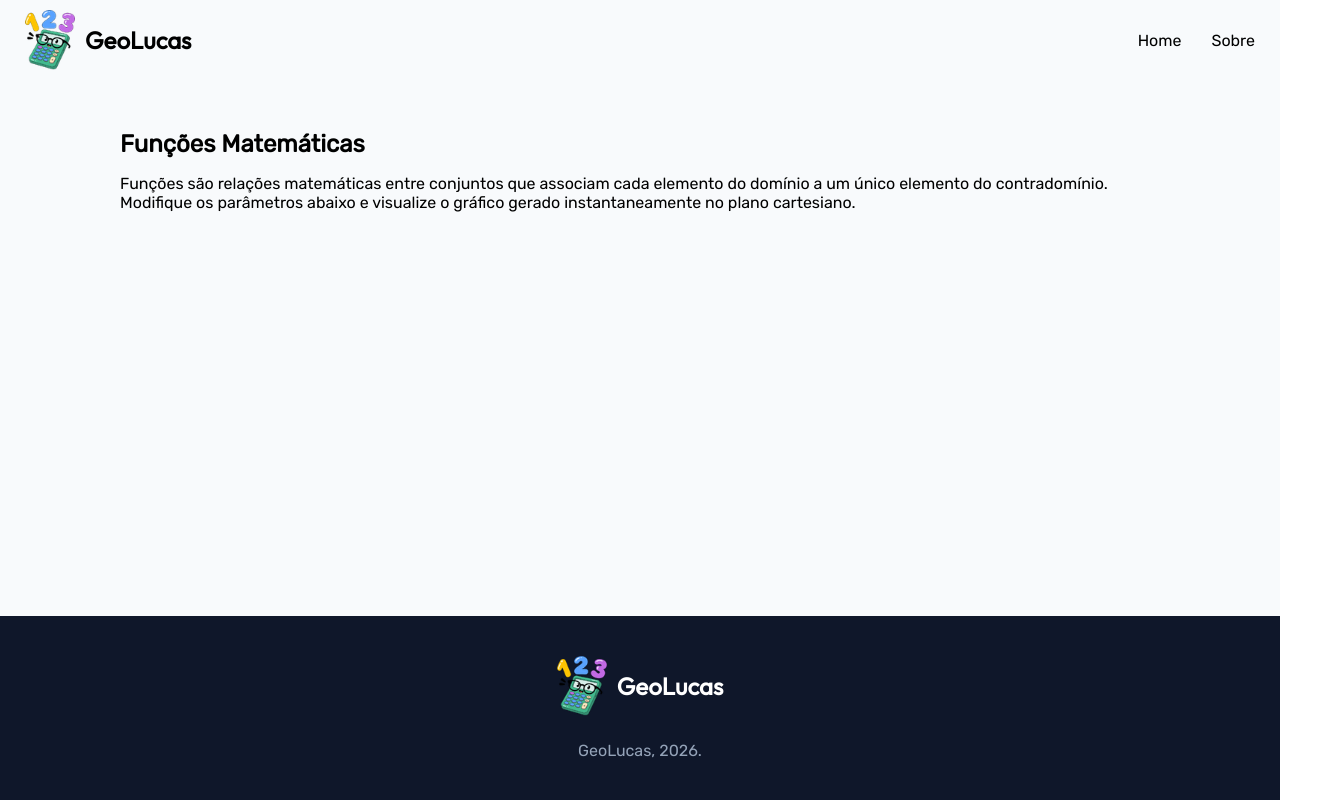
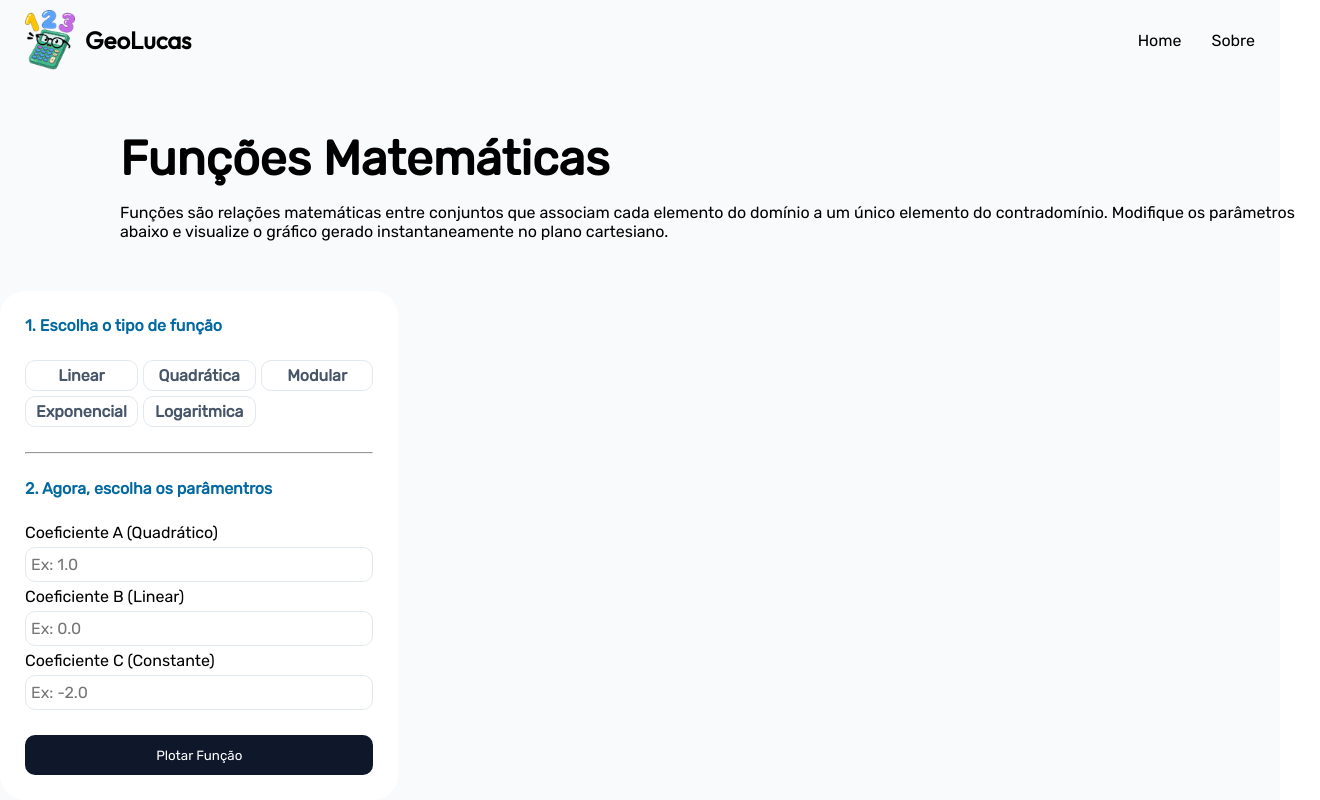
Before and after one commit to LucasBoaratti/GeoLucas, a React (Vite) app: page /funcoes in a window 1280 px wide. Shown: the top 800 px of the page, 1320 px wide, since content can reach past the window. Built offline with nearby package versions, Linux system fonts and the light colour scheme.

Commit message:
Componentes de introdução de módulo e de input de funções finalizados e edições feitas na página de funçoes.

```diff
--- /dev/null
+++ b/src/Components/Funcoes/InputFuncoes/InputFuncoes.module.scss
@@ -0,0 +1,66 @@
+.containerInputFuncoes {
+    display: flex;
+    flex-direction: column;
+    justify-content: center;
+    gap: 1.5625rem;
+    padding: 1.5625rem;
+    border-radius: var(--borda-cards);
+    background-color: #fff;
+
+    .topico {
+        font-weight: bold;
+        color: var(--cor-fonte-primaria);
+    }
+
+    .categorias {
+        display: grid;
+        grid-template-columns: repeat(3, 1fr);
+        justify-content: center;
+        align-items: center;
+        gap: 5px;
+
+        .botao {
+            padding: 5px 10px;
+            font-size: var(--tamanho-fonte-geral);
+            font-weight: bold;
+            border-radius: var(--borda-botoes);
+            color: #475569;
+            cursor: pointer;
+        }
+    }
+
+    .coeficientes {
+        display: flex;
+        flex-direction: column;
+        gap: 5px;
+
+        .input {
+            display: flex;
+            flex-direction: column;
+            gap: 5px;
+
+            .coeficienteInput {
+                height: 2.1875rem;
+                border-radius: var(--borda-botoes);
+                border: 1px solid #E2E8F0;
+                padding-left: 5px;
+                font-size: var(--tamanho-fonte-geral);
+            }
+        }
+    }
+
+    .botaoFuncao {
+        display: flex;
+        justify-content: center;
+
+        .botaoPlotarFuncao {
+            width: 100%;
+            height: 2.5rem;
+            background-color: var(--cor-rodape);
+            color: #fff;
+            border-radius: var(--borda-botoes);
+            border: none;
+            cursor: pointer;
+        }
+    }
+}
--- /dev/null
+++ b/src/Components/Funcoes/InputFuncoes/InputFuncoes.tsx
@@ -0,0 +1,94 @@
+import styles from "./InputFuncoes.module.scss";
+import { useState } from "react";
+
+export function InputFuncoes() {
+    // Estado para verificar se o botão está marcado
+    const [linearMarcado, setLinearMarcado] = useState<boolean>(false);
+    const [quadraticaMarcada, setQuadraticaMarcada] = useState<boolean>(false);
+    const [modularMarcado, setModularMarcado] = useState<boolean>(false);
+    const [exponencialMarcado, setExponencialMarcado] = useState<boolean>(false);
+    const [logaritmicaMarcada, setLogaritmicaMarcada] = useState<boolean>(false);
+
+    return (
+        <section className={styles.containerInputFuncoes}>
+            <p className={styles.topico}>1. Escolha o tipo de função</p>
+            <div className={styles.categorias}>
+                <button
+                    type="button"
+                    className={styles.botao}
+                    onClick={() => setLinearMarcado(!linearMarcado)}
+                    // Estilização interna do botão para ver se ele foi marcado ou não
+                    style={{
+                        backgroundColor: linearMarcado ? "var(--cor-primaria)" : "#fff",
+                        border: linearMarcado ? "1px solid var(--cor-fonte-primaria)" : "1px solid #E2E8F0",
+                        color: linearMarcado ? "var(--cor-fonte-primaria)" : "",
+                    }}>
+                        Linear
+                    </button>
+                <button
+                    type="button"
+                    className={styles.botao}
+                    onClick={() => setQuadraticaMarcada(!quadraticaMarcada)}
+                    style={{
+                        backgroundColor: quadraticaMarcada ? "var(--cor-primaria)" : "#fff",
+                        border: quadraticaMarcada ? "1px solid var(--cor-fonte-primaria)" : "1px solid #E2E8F0",
+                        color: quadraticaMarcada ? "var(--cor-fonte-primaria)" : "",
+                    }}>
+                        Quadrática
+                    </button>
+                <button
+                    type="button"
+                    className={styles.botao}
+                    onClick={() => setModularMarcado(!modularMarcado)}
+                    style={{
+                        backgroundColor: modularMarcado ? "var(--cor-primaria)" : "#fff",
+                        border: modularMarcado ? "1px solid var(--cor-fonte-primaria)" : "1px solid #E2E8F0",
+                        color: modularMarcado ? "var(--cor-fonte-primaria)" : "",
+                    }}>
+                        Modular
+                    </button>
+                <button
+                    type="button"
+                    className={styles.botao}
+                    onClick={() => setExponencialMarcado(!exponencialMarcado)}
+                    style={{
+                        backgroundColor: exponencialMarcado ? "var(--cor-primaria)" : "#fff",
+                        border: exponencialMarcado ? "1px solid var(--cor-fonte-primaria)" : "1px solid #E2E8F0",
+                        color: exponencialMarcado ? "var(--cor-fonte-primaria)" : "",
+                    }}>
+                        Exponencial
+                    </button>
+                <button
+                    type="button"
+                    className={styles.botao}
+                    onClick={() => setLogaritmicaMarcada(!logaritmicaMarcada)}
+                    style={{
+                        backgroundColor: logaritmicaMarcada ? "var(--cor-primaria)" : "#fff",
+                        border: logaritmicaMarcada ? "1px solid var(--cor-fonte-primaria)" : "1px solid #E2E8F0",
+                        color: logaritmicaMarcada ? "var(--cor-fonte-primaria)" : "",
+                    }}>
+                        Logaritmica
+                    </button>
+            </div>
+            <hr />
+            <p className={styles.topico}>2. Agora, escolha os parâmentros</p>
+            <div className={styles.coeficientes}>
+                <div className={styles.input}>
+                    <label htmlFor="coeficienteA">Coeficiente A (Quadrático)</label>
+                    <input type="number" name="coeficienteA" id="coeficienteA" placeholder="Ex: 1.0" className={styles.coeficienteInput}/>
+                </div>
+                <div className={styles.input}>
+                    <label htmlFor="coeficienteB">Coeficiente B (Linear)</label>
+                    <input type="number" name="coeficienteB" id="coeficienteB" placeholder="Ex: 0.0" className={styles.coeficienteInput}/>
+                </div>
+                <div className={styles.input}>
+                    <label htmlFor="coeficienteC">Coeficiente C (Constante)</label>
+                    <input type="number" name="coeficienteC" id="coeficienteC" placeholder="Ex: -2.0" className={styles.coeficienteInput}/>
+                </div>
+            </div>
+            <div className={styles.botaoFuncao}>
+                <button type="button" className={styles.botaoPlotarFuncao}>Plotar Função</button>
+            </div>
+        </section>
+    );
+}
--- /dev/null
+++ b/src/Components/Introducao/Introducao.module.scss
@@ -0,0 +1,16 @@
+.containerTitulo {
+    display: flex;
+    flex-direction: column;
+    padding: 3.125rem 7.5rem;
+    gap: 1rem;
+
+    .titulo {
+        font-size: 3rem;
+        font: bold;
+    }
+
+    .descricao {
+        font-size: 1rem;
+        width: 75rem;
+    }
+}
--- /dev/null
+++ b/src/Components/Introducao/Introducao.tsx
@@ -0,0 +1,14 @@
+import styles from "./Introducao.module.scss";
+import { conteudoModulos } from "../../Models/Modulos.model";
+
+export function Introducao() {
+    // Busca o título e a descrição do módulo, através do ID
+    const modulo = conteudoModulos.find(mod => mod.id === mod.id);
+
+    return (
+        <section className={styles.containerTitulo}>
+            <h1 className={styles.titulo}>{modulo?.titulo}</h1>
+            <p className={styles.descricao}>{modulo?.descricao}</p>
+        </section>
+    );
+}
--- a/src/Models/Modulos.model.ts
+++ b/src/Models/Modulos.model.ts
@@ -3,24 +3,18 @@ export const conteudoModulos = [
         id: 1,
         titulo: "Funções Matemáticas",
         descricao: "Funções são relações matemáticas entre conjuntos que associam cada elemento do domínio a um único elemento do contradomínio. Modifique os parâmetros abaixo e visualize o gráfico gerado instantaneamente no plano cartesiano.",
-        passo1: "1. Tipo de função",
-        escolha: "Escolha uma categoria",
-        opcoes: {
-            1: "Linear",
-            2: "Quadrática",
-            3: "Modular",
-            4: "Exponencial",
-            5: "Logaritmica",
-            6: "Constante",
-        },
-        passo2: "2. Parâmetros",
-        parametros: {
-            1: "Coeficiente A (quadrático):",
-            2: "Coeficiente B (linear):",
-            3: "Coeficiente C (constante):",
-        },
-        textoBotao: "Adicionar função",
-        plano: "Visualização do plano cartesiano",
-        etiqueta: "Função ativa",
+        opcoes: [
+            "Linear",
+            "Quadrática",
+            "Modular",
+            "Exponencial",
+            "Logaritmica",
+            "Constante",
+        ],
+        parametros: [
+            "Coeficiente A (quadrático):",
+            "Coeficiente B (linear):",
+            "Coeficiente C (constante):",
+        ],
     },
 ];
--- a/src/Pages/Funcoes/Funcoes.module.scss
+++ b/src/Pages/Funcoes/Funcoes.module.scss
@@ -4,3 +4,9 @@
     padding: 3.125rem 7.5rem;
     gap: 1rem;
 }
+
+.conteudoFuncoes {
+    display: flex;
+    gap: 1.875rem;
+    margin-bottom: 1.875rem;
+}
--- a/src/Pages/Funcoes/Funcoes.tsx
+++ b/src/Pages/Funcoes/Funcoes.tsx
@@ -1,42 +1,23 @@
-import JXG from "jsxgraph";
 import styles from "./Funcoes.module.scss";
-import { useEffect, useRef } from "react";
-import "../../../node_modules/jsxgraph/distrib/jsxgraph.css";
 import { conteudoModulos } from "../../Models/Modulos.model";
+import { Introducao } from "../../Components/Introducao/Introducao";
+import { InputFuncoes } from "../../Components/Funcoes/InputFuncoes/InputFuncoes";
 
 export function Funcoes() {
-    const boxRef = useRef<HTMLDivElement>(null);
+    const modulo = conteudoModulos.find((funcao: { id: number; }) => funcao.id === 1);
 
-    const modulo = conteudoModulos.find((funcao) => funcao.id === 1);
-
+    // Se não existir módulo, não retorna nada
     if (!modulo) {
         return null;
     }
 
-    useEffect(() => {
-        if (!boxRef.current) return;
-
-        // Criando o gráfico
-        const board = JXG.JSXGraph.initBoard(boxRef.current, {
-            boundingBox: [-10, 10, 10, -10],
-            keepAspectRatio: true,
-            axis: true,
-            showCopyright: false,
-            showNavigation: true,
-        });
-
-        return (() => {
-            // Desfazendo o gráfico
-            JXG.JSXGraph.freeBoard(board);
-        });
-    }, []);
-
     return (
         <main>
-            <section className={styles.containerFuncoes}>
-                <h1 className={styles.funcaoTitulo}>{modulo.titulo}</h1>
-                <p className={styles.funcaoDescricao}>{modulo.descricao}</p>
-            </section>
+            <Introducao/>
+
+            <div className={styles.conteudoFuncoes}>
+                <InputFuncoes/>
+            </div>
             {/* <div
                 ref={boxRef}
                 className="jxgbox"
```
Also changed, not shown: src/Components/Funcoes/GraficoFuncao/GraficoFuncao.tsx (added, +23 -0 lines), 1 other file (tests, documents, lock files or other folders).
